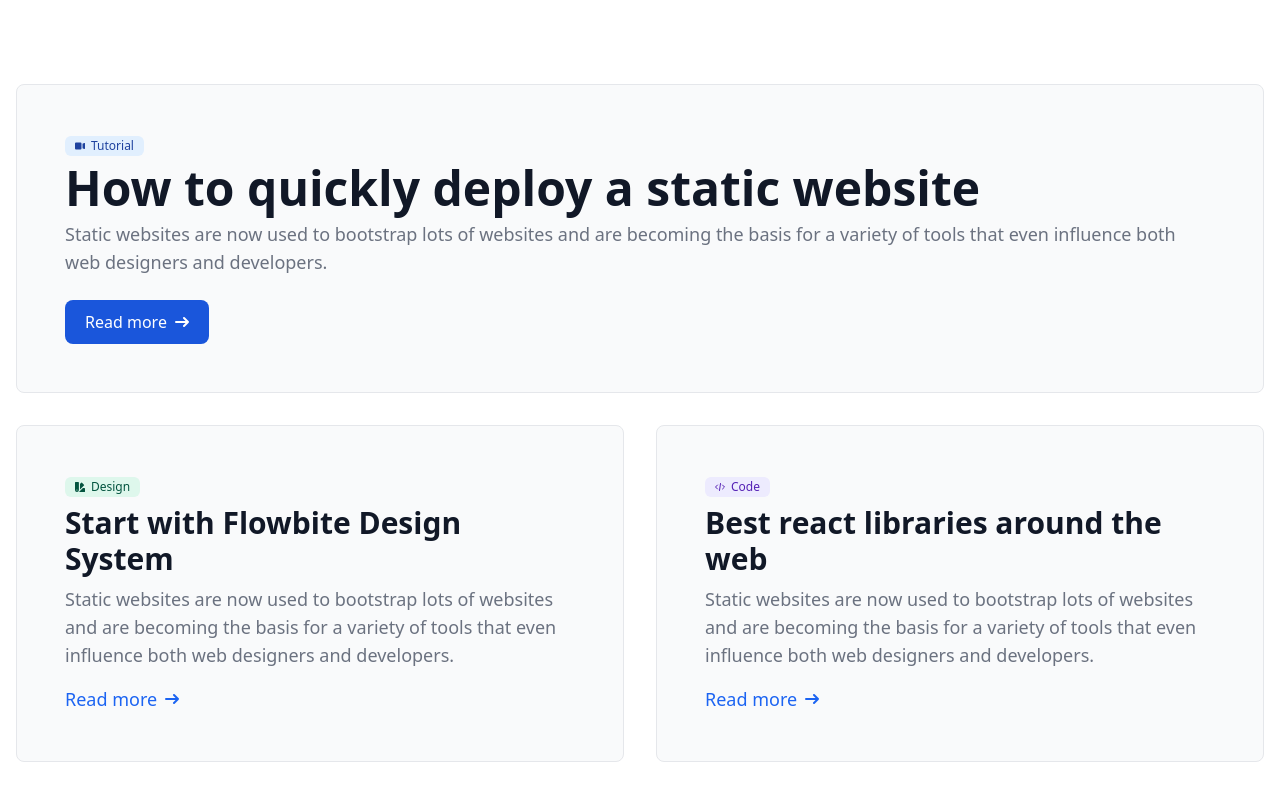
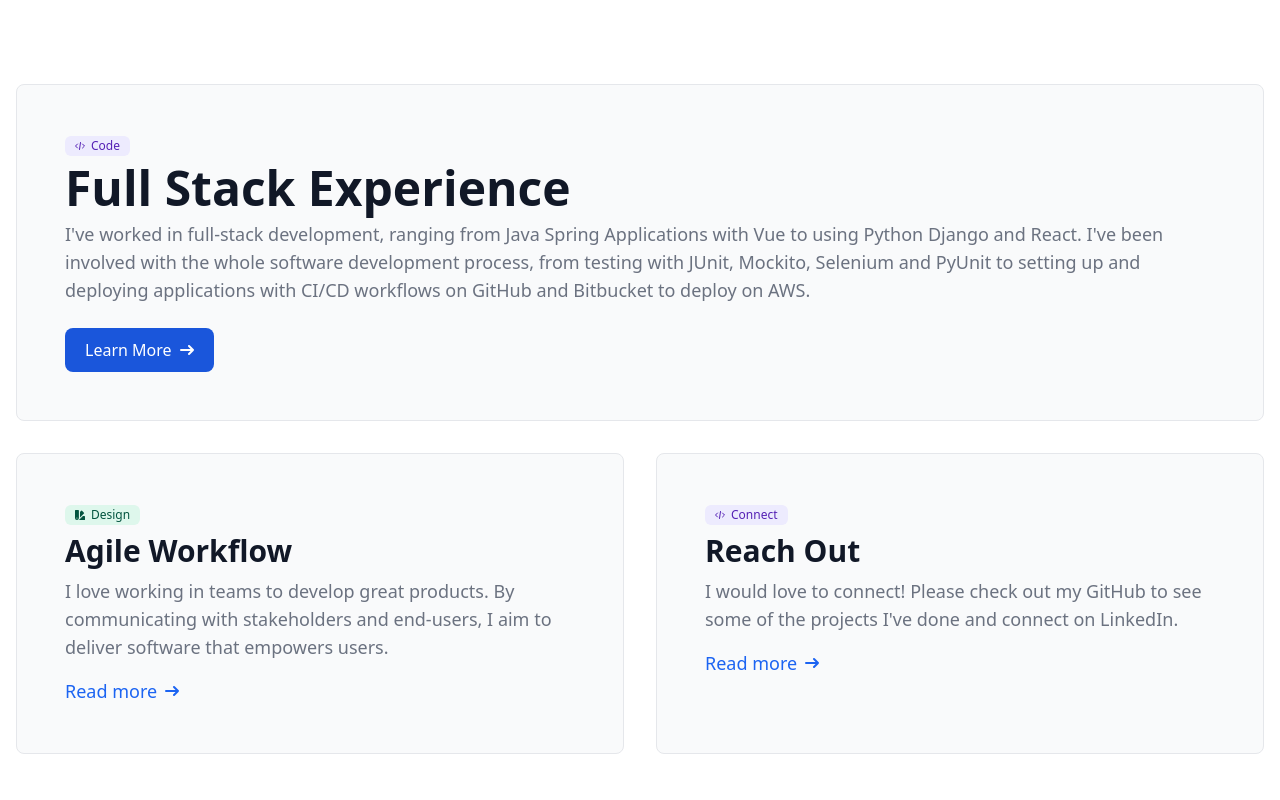
Before and after one commit to skosman/portfolio, a Vue app: page / in a window 1280 px wide. Shown: the part 384-1184 px from the top of the page. Built offline with nearby package versions, Linux system fonts and the light colour scheme; the HTML template or start-up script is replaced by a standard one.

Commit message:
Update cards with content that is relevant on home page

```diff
--- a/src/views/HomeView.vue
+++ b/src/views/HomeView.vue
@@ -17,8 +17,8 @@
       <div
         class="flex flex-col space-y-4 sm:flex-row sm:justify-center sm:space-y-0"
       >
-        <a
-          href="#"
+      <RouterLink
+              to="/experience"
               class="inline-flex justify-center items-center py-3 px-5 text-base font-medium text-center text-white rounded-lg bg-blue-700 hover:bg-blue-800 focus:ring-4 focus:ring-blue-300 dark:focus:ring-blue-900"
               >
           My Experience
@@ -37,13 +37,8 @@
               d="M1 5h12m0 0L9 1m4 4L9 9"
             />
           </svg>
-        </a>
-        <a
-          href="#"
-          class="py-3 px-5 sm:ms-4 text-sm font-medium text-gray-900 focus:outline-none bg-white rounded-lg border border-gray-200 hover:bg-gray-100 hover:text-blue-700 focus:z-10 focus:ring-4 focus:ring-gray-100 dark:focus:ring-gray-700 dark:bg-gray-800 dark:text-gray-400 dark:border-gray-600 dark:hover:text-white dark:hover:bg-gray-70"
-        >
-          Learn more
-        </a>
+          </RouterLink>
+
       </div>
     </div>
   </section>
@@ -54,36 +49,38 @@
       >
       <a
             href="#"
-          class="bg-blue-100 text-blue-800 text-xs font-medium inline-flex items-center px-2.5 py-0.5 rounded-md dark:bg-gray-700 dark:text-blue-400 mb-2"
+            class="bg-purple-100 text-purple-800 text-xs font-medium inline-flex items-center px-2.5 py-0.5 rounded-md dark:bg-gray-700 dark:text-purple-400 mb-2"
           >
             <svg
               class="w-2.5 h-2.5 me-1.5"
               aria-hidden="true"
               xmlns="http://www.w3.org/2000/svg"
-            fill="currentColor"
-            viewBox="0 0 20 14"
+              fill="none"
+              viewBox="0 0 20 16"
             >
               <path
-              d="M11 0H2a2 2 0 0 0-2 2v10a2 2 0 0 0 2 2h9a2 2 0 0 0 2-2V2a2 2 0 0 0-2-2Zm8.585 1.189a.994.994 0 0 0-.9-.138l-2.965.983a1 1 0 0 0-.685.949v8a1 1 0 0 0 .675.946l2.965 1.02a1.013 1.013 0 0 0 1.032-.242A1 1 0 0 0 20 12V2a1 1 0 0 0-.415-.811Z"
+                stroke="currentColor"
+                stroke-linecap="round"
+                stroke-linejoin="round"
+                stroke-width="2"
+                d="M5 4 1 8l4 4m10-8 4 4-4 4M11 1 9 15"
               />
             </svg>
-          Tutorial
+            Code
           </a>
         <h1
           class="text-gray-900 dark:text-white text-3xl md:text-5xl font-extrabold mb-2"
         >
-          How to quickly deploy a static website
+          Full Stack Experience
         </h1>
         <p class="text-lg font-normal text-gray-500 dark:text-gray-400 mb-6">
-          Static websites are now used to bootstrap lots of websites and are
-          becoming the basis for a variety of tools that even influence both web
-          designers and developers.
+          I've worked in full-stack development, ranging from Java Spring Applications with Vue to using Python Django and React. I've been involved with the whole software development process, from testing with JUnit, Mockito, Selenium and PyUnit to setting up and deploying applications with CI/CD workflows on GitHub and Bitbucket to deploy on AWS.
         </p>
         <a
           href="#"
           class="inline-flex justify-center items-center py-2.5 px-5 text-base font-medium text-center text-white rounded-lg bg-blue-700 hover:bg-blue-800 focus:ring-4 focus:ring-blue-300 dark:focus:ring-blue-900"
         >
-          Read more
+          Learn More
           <svg
             class="w-3.5 h-3.5 ms-2 rtl:rotate-180"
             aria-hidden="true"
@@ -125,12 +122,10 @@
           <h2
             class="text-gray-900 dark:text-white text-3xl font-extrabold mb-2"
           >
-            Start with Flowbite Design System
+            Agile Workflow
           </h2>
           <p class="text-lg font-normal text-gray-500 dark:text-gray-400 mb-4">
-            Static websites are now used to bootstrap lots of websites and are
-            becoming the basis for a variety of tools that even influence both
-            web designers and developers.
+            I love working in teams to develop great products. By communicating with stakeholders and end-users, I aim to deliver software that empowers users.
           </p>
           <a
             href="#"
@@ -175,17 +170,15 @@
                 d="M5 4 1 8l4 4m10-8 4 4-4 4M11 1 9 15"
               />
             </svg>
-            Code
+            Connect
           </a>
           <h2
             class="text-gray-900 dark:text-white text-3xl font-extrabold mb-2"
           >
-            Best react libraries around the web
+            Reach Out
           </h2>
           <p class="text-lg font-normal text-gray-500 dark:text-gray-400 mb-4">
-            Static websites are now used to bootstrap lots of websites and are
-            becoming the basis for a variety of tools that even influence both
-            web designers and developers.
+            I would love to connect! Please check out my GitHub to see some of the projects I've done and connect on LinkedIn.
           </p>
           <a
             href="#"
```
Lines whose indentation alone changed are shown as unchanged.
